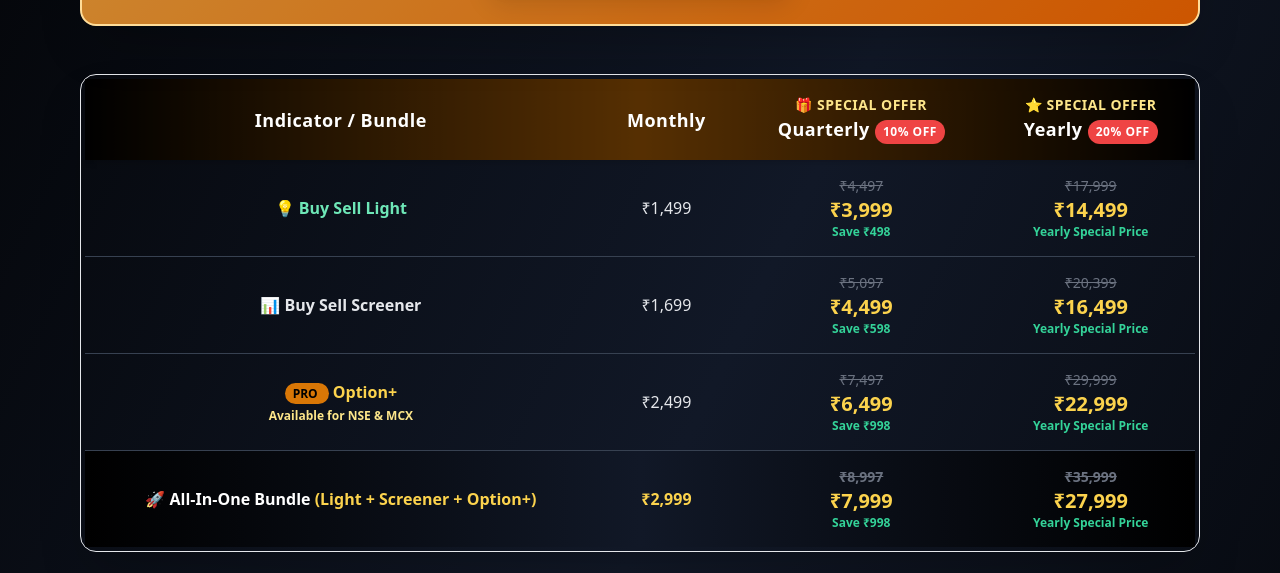
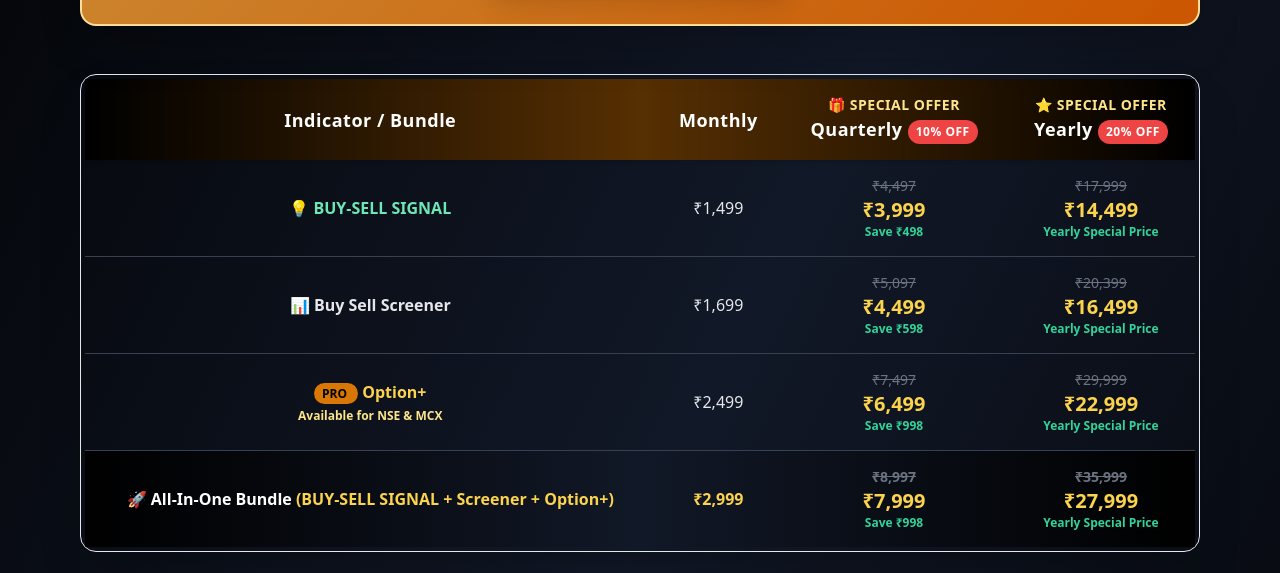
Before and after one commit to info-stockdataanalysis/tradingedge, a plain HTML site: page index.html in a window 1280 px wide. Shown: the part 2920-3493 px from the top of the page. Drawn offline with nearby package versions, Linux system fonts and the light colour scheme.

Commit message:
Update index.html

```diff
--- a/index.html
+++ b/index.html
@@ -209,7 +209,7 @@
       </a> -->
       <a href="buy-sell-light.html" class="block">
         <div class="indicator-card bg-gradient-to-r from-yellow-400 via-red-500 to-pink-600 text-white p-6 rounded-xl shadow-xl hover:scale-105 transition-transform duration-300">
-          <h4 class="text-xl font-bold mb-2">Buy Sell Light</h4>
+          <h4 class="text-xl font-bold mb-2">BUY-SELL SIGNAL</h4>
           <p>Reliable signals, multi-timeframe analysis, alerts. Works on free TradingView account.</p>
         </div>
       </a>
@@ -373,13 +373,13 @@
 
       <tbody class="divide-y divide-gray-700 text-gray-200">
 
-        <!-- Buy Sell Light -->
+        <!-- BUY-SELL SIGNAL-->
         <tr class="hover:bg-green-900/20 transition duration-300">
 
           <td class="font-semibold text-green-300">
             <a href="buy-sell-light.html"
               class="block py-4 px-2 hover:text-green-100 transition-colors">
-              💡 Buy Sell Light
+              💡 BUY-SELL SIGNAL
             </a>
           </td>
 
@@ -522,7 +522,7 @@
             🚀 All-In-One Bundle
 
             <span class="text-yellow-300">
-              (Light + Screener + Option+)
+              (BUY-SELL SIGNAL + Screener + Option+)
             </span>
 
           </td>
```
